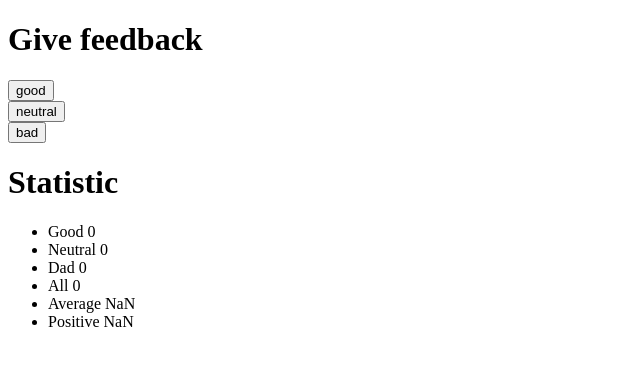
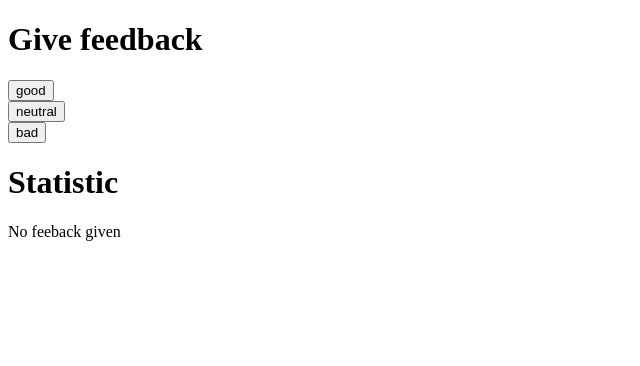
Before and after one commit to vjandrei/fullstack-haaste, a React (Create React App) app in the folder osa1/d/: page / in a window 1280 px wide. Shown: the top 366 px of the page, without its empty margins (0-640 px from the left). Built offline with nearby package versions, Linux system fonts and the light colour scheme.

Commit message:
1.9 osio

```diff
--- a/osa1/d/src/index.js
+++ b/osa1/d/src/index.js
@@ -2,7 +2,6 @@ import React, { useState } from 'react'
 import ReactDOM from 'react-dom'
 
 const Button = ({handleClick, name}) => {
-
     return (
         <div>
             <button onClick={handleClick}>{name}</button>
@@ -11,11 +10,28 @@ const Button = ({handleClick, name}) => {
 }
 
 const Statistic = (props) => {
+  return (
+    <li>{props.name} {props.value}</li>
+  )
+}
 
+const Statistics = (props) => {
+  if(props.clicks === 0 ){
+    return (
+      <div>
+        No feeback given
+      </div>
+    )
+  }
   return (
-    <div>
-      <li>{props.name} {props.value}</li>
-    </div>
+    <ul>
+      <Statistic name="Good" value={props.good}/>
+      <Statistic name="Neutral" value={props.neutral}/>
+      <Statistic name="Dad" value={props.bad}/>
+      <Statistic name="All" value={props.clicks}/>
+      <Statistic name="Average" value={props.average}/>
+      <Statistic name="Positive" value={props.positive}/>
+    </ul>
   )
 }
 
@@ -59,14 +75,14 @@ const App = () => {
         <Button handleClick={() => clickNeutral(1)}  name={neutralText} />
         <Button handleClick={() => clickDad(1)}  name={badText} />
         <h1>Statistic</h1>
-        <ul>
-            <Statistic name="Good" value={goodValue}/>
-            <Statistic name="Neutral" value={neutralValue}/>
-            <Statistic name="Dad" value={badValue}/>
-            <Statistic name="All" value={allClicksCount}/>
-            <Statistic name="Average" value={average}/>
-            <Statistic name="Positive" value={positive}/>
-        </ul>
+        <Statistics
+         good={goodValue}
+         neutral={neutralValue}
+         bad={badValue}
+         clicks={allClicksCount}
+         average={average}
+         positive={positive}
+        />
     </div>
   )
 }
```
